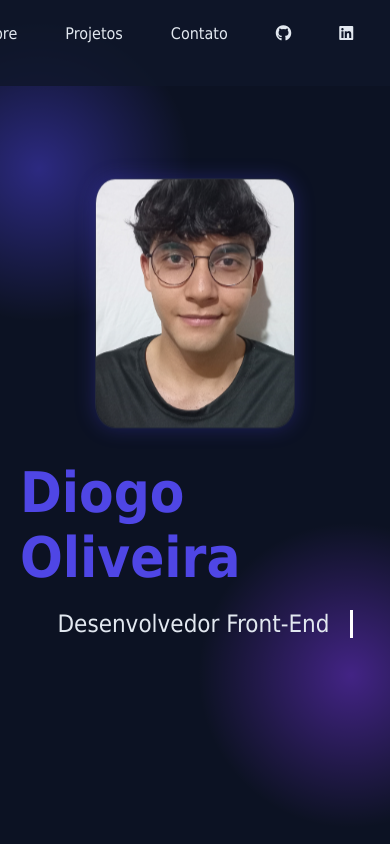
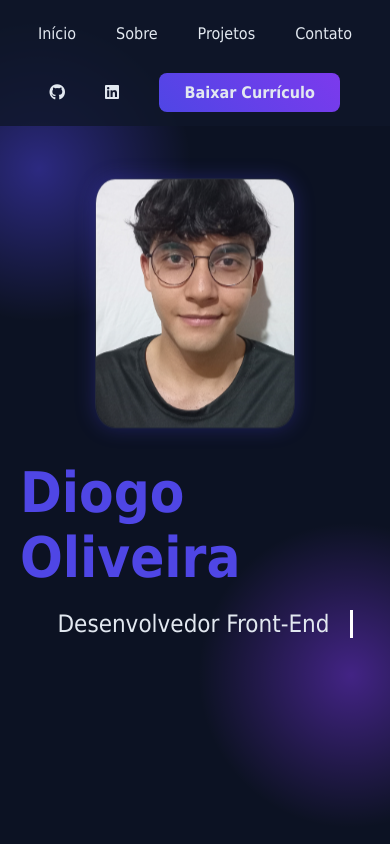
Before and after one commit to Di0g0Oliveira/portifolio, a website: page index.html in a window 390 px wide. Shown: the top 844 px of the page. Drawn offline with nearby package versions, Linux system fonts and the light colour scheme.

Commit message:
Update style.css

```diff
--- a/style.css
+++ b/style.css
@@ -39,6 +39,21 @@ body {
     list-style: none;
     gap: 3rem;
     justify-content: center;
+}
+
+@media (max-width: 768px) {
+
+    .menu {
+        flex-wrap: wrap;
+        gap: 2.5rem;
+    }
+
+    .btn-cv {
+        width: 100%;
+        text-align: center;
+        margin-top: 10px;
+    }
+
 }
 
 .link-menu {
@@ -177,7 +192,7 @@ h1 {
     cursor: pointer;
 }
 
-.projetos-card:hover {
+.projetos-card:hover, .btn-cv:hover {
     box-shadow: 0 10px 20px rgba(79, 70, 229, 0.2);
     transform: translateY(-10px) scale(1.03);
 }
```
